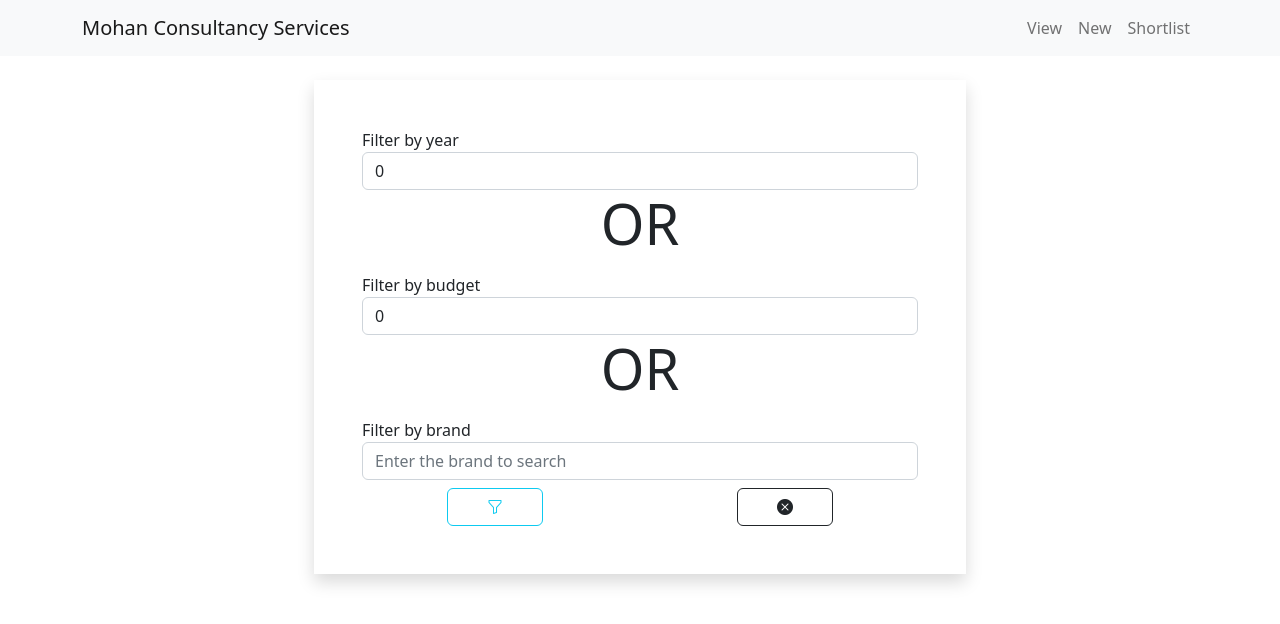
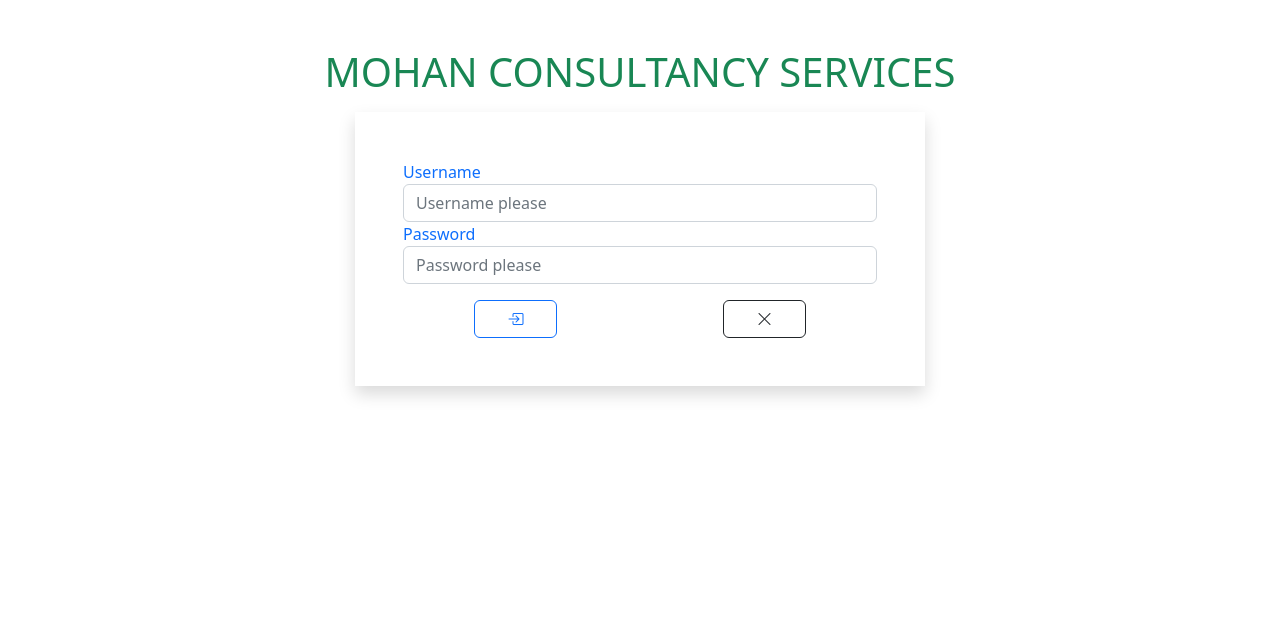
Before and after one commit to razzaksr/MohanPriyaReactToFlask, a React (Create React App) app: page /filter in a window 1280 px wide. Shown: the top 624 px of the page. Built offline with nearby package versions, Linux system fonts and the light colour scheme.

Commit message:
Session handled and POC Over

```diff
--- a/public/index.html
+++ b/public/index.html
@@ -2,7 +2,6 @@
 <html lang="en">
   <head>
     <meta charset="utf-8" />
-
     <meta name="viewport" content="width=device-width, initial-scale=1" />
     <meta name="theme-color" content="#000000" />
     <meta
@@ -24,7 +23,7 @@
       work correctly both with client-side routing and a non-root public URL.
       Learn how to configure a non-root public URL by running `npm run build`.
     -->
-    <title>React App</title>
+    <title>Mohan Consultancy Services | Bike Consultant</title>
   </head>
   <body>
     <noscript>You need to enable JavaScript to run this app.</noscript>
--- a/src/App.js
+++ b/src/App.js
@@ -7,9 +7,14 @@ import { BrowserRouter, Route, Routes } from 'react-router-dom';
 import { Menu } from './Menu';
 import { Edit } from './Edit';
 import { Filter } from './Filter';
+import { Login } from './Login';
 
 const App=()=>{
   return(
+    <>
+      {
+        (sessionStorage.getItem("person"))
+        ?
         <>
           <BrowserRouter>
             <Menu/>
@@ -22,6 +27,12 @@ const App=()=>{
             </Routes>
           </BrowserRouter>
         </>
+        :
+        <>
+          <Login/>
+        </>
+      }
+    </>
   )
 }
 
--- /dev/null
+++ b/src/Login.js
@@ -0,0 +1,66 @@
+import { useState } from "react"
+
+export const Login=()=>{
+
+    const[user,setUser]=useState({
+        "username":"",
+        "password":""
+    })
+
+    const seek=(eve)=>{
+        const{name,value}=eve.target
+        setUser((old)=>{
+            return{
+                ...old,
+                [name]:value
+            }
+        })
+    }
+
+    const onLogin=()=>{
+        if(user.username==="mohan"&&user.password==="mohanapriya"){
+            sessionStorage.setItem("person",user.username)
+            window.location.assign("/")
+        }
+        else{
+            alert("Invalid User")
+        }
+    }
+
+    const onCancel=()=>{
+        setUser(()=>{
+            return{
+                "username":"",
+                "password":""
+            }
+        })
+    }
+
+    return(
+        <>
+            <div className="mt-lg-5 container">
+                <p className="text-center text-success text-uppercase display-6">Mohan Consultancy Services</p>
+                <div className="row justify-content-center">
+                    <div className="col-lg-6 col-md-8 col-sm-12 p-lg-5 shadow text-primary">
+                        <div className="form group">
+                            <label>Username</label>
+                            <input type="text" name="username" value={user.username} onChange={seek} placeholder="Username please" className="form-control" />
+                        </div>
+                        <div className="form group">
+                            <label>Password</label>
+                            <input type="password" name="password" value={user.password} onChange={seek} placeholder="Password please" className="form-control" />
+                        </div>
+                        <div className="mt-3 row justify-content-around">
+                            <button className="col-2 btn btn-outline-primary" onClick={onLogin}>
+                                <i class="bi bi-box-arrow-in-right"></i>
+                            </button>
+                            <button className="col-2 btn btn-outline-dark" onClick={onCancel}>
+                                <i class="bi bi-x-lg"></i>
+                            </button>
+                        </div>
+                    </div>
+                </div>
+            </div>
+        </>
+    )
+}
--- a/src/Menu.js
+++ b/src/Menu.js
@@ -11,9 +11,15 @@ export const Menu=()=>{
                     <Navbar.Toggle aria-controls="mohan" />
                     <Navbar.Collapse id="mohan">
                         <Nav className="ms-auto">
-                            <Nav.Link href="/show">View</Nav.Link>
-                            <Nav.Link href="/new">New</Nav.Link>
-                            <Nav.Link href="/filter">Shortlist</Nav.Link>
+                            <a className="me-2 btn btn-outline-success" href="/show">View</a>
+                            <a className="me-2 btn btn-outline-success" href="/new">New</a>
+                            <a className="me-2 btn btn-outline-success" href="/filter">Shortlist</a>
+                            <button className="me-2 btn btn-outline-danger" onClick={()=>{
+                                sessionStorage.removeItem("person")
+                                window.location.assign("/")
+                            }}>
+                                <i class="bi bi-door-open-fill"></i>
+                            </button>
                         </Nav>
                     </Navbar.Collapse>
                 </Container>
```
Lines whose indentation alone changed are shown as unchanged.
